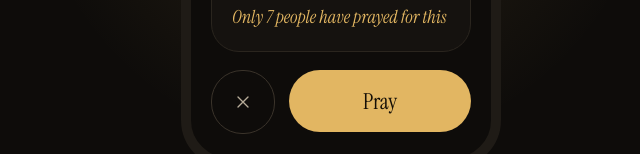
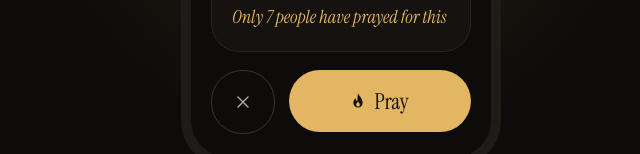
Before and after one commit to jakub-ucinski/prayora-site, a plain HTML site: page index.html in a window 1280 px wide. Shown: the part 650-804 px from the top of the page, 640-1280 px from the left. Drawn offline with Linux system fonts and the light colour scheme.

Commit message:
Pray button with a flame, matching the app
Co-Authored-By: Claude Opus 5.5 <noreply@anthropic.com>
Claude-Session: https://claude.ai/code/session_01Tze9iTmpbUVxJ9baSCHNYQ

```diff
--- a/index.html
+++ b/index.html
@@ -68,7 +68,7 @@ input::placeholder{color:#6F675A}
 </div>
 <div style="display: flex; gap: 14px; justify-content: center">
 <span style="width: 62px; height: 62px; border-radius: 31px; border: 1px solid #3A332A; display: flex; align-items: center; justify-content: center"><svg width="20" height="20" viewBox="0 0 24 24" fill="none" stroke="#B8AD9A" stroke-width="1.6" stroke-linecap="round" aria-hidden="true"><path d="M6 6l12 12M18 6L6 18"></path></svg></span>
-<span style="flex: 1; height: 62px; border-radius: 31px; background: #E2B662; display: flex; align-items: center; justify-content: center; font-family: 'Instrument Serif', Georgia, serif; font-size: 22px; color: #140E06">Pray</span>
+<span style="flex: 1; height: 62px; border-radius: 31px; background: #E2B662; display: flex; align-items: center; justify-content: center; gap: 9px; font-family: 'Instrument Serif', Georgia, serif; font-size: 22px; color: #140E06"><svg width="14" height="18" viewBox="0 0 30 38" aria-hidden="true"><path d="M15 2C17 9 25 13 25 23a10 10 0 0 1-20 0c0-5 3-8 5-10 0 4 2 6 4 6-1-6 1-12 1-17z" fill="#140E06"></path><path d="M15 20c1.5 2.5 4 4 4 7a4 4 0 0 1-8 0c0-2 1.5-3.5 4-7z" fill="#E2B662"></path></svg>Pray</span>
 </div>
 </div>
 </div>
```
